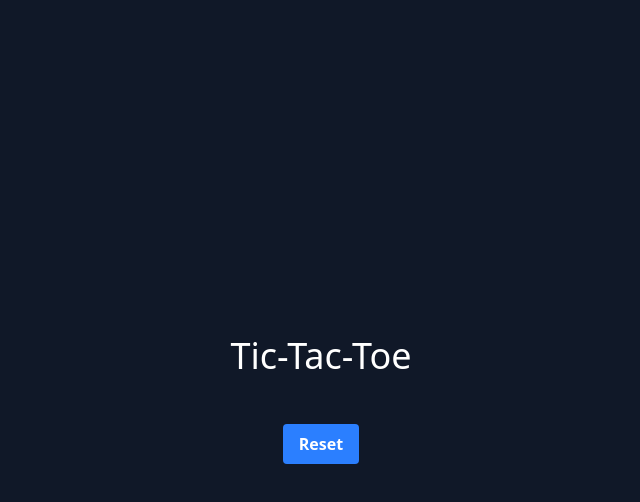
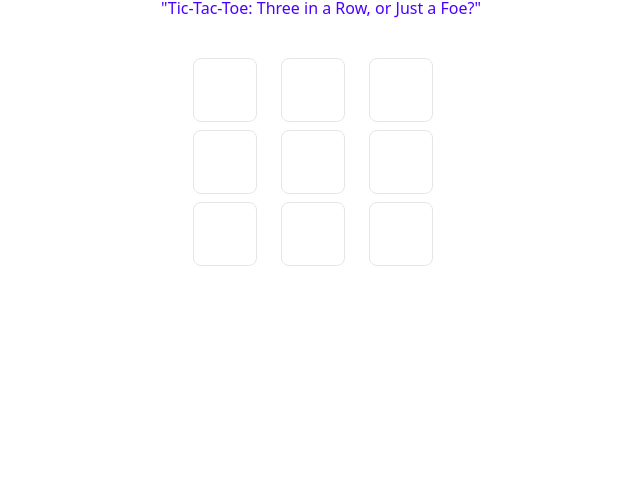
Before and after one commit to KAICHA-KL/Tic-tac-toe, a website: page index.html in a window 1280 px wide. Shown: the whole page, without its empty margins (319-959 px from the left). Drawn offline with nearby package versions, Linux system fonts and the light colour scheme.

Commit message:
Add game ui function, update index.html to simplify

```diff
--- a/index.html
+++ b/index.html
@@ -4,14 +4,12 @@
   <meta charset="UTF-8">
   <meta name="viewport" content="width=device-width, initial-scale=1.0">
   <link href="./output.css" rel="stylesheet">
+  <link href="https://cdn.jsdelivr.net/npm/daisyui@4.7.2/dist/full.min.css" rel="stylesheet" type="text/css" />
   <script src="script.js" defer></script>
 </head>
-    <body class="bg-gray-900 text-white flex flex-col items-center justify-center min-h-screen">
-        <h1 class="text-4xl mb-4">Tic-Tac-Toe</h1>
-        <div id="gameboard-container" class="mb-4"></div>
-        <div id="game-status" class="text-xl mb-4"></div>
-        <button id="reset-button" class="bg-blue-500 hover:bg-blue-700 text-white font-bold py-2 px-4 rounded">
-            Reset
-        </button>
+<body class="bg-base-100">
+  <h1 class="text-4xl font-bold text-center mt-6 mb-4 text-primary">"Tic-Tac-Toe: Three in a Row, or Just a Foe?"</h1>
+    <div id="gameboard-container" class="grid grid-cols-3 gap-2 w-64 mx-auto mt-10"></div>
+
 </body>
 </html>
--- a/script.js
+++ b/script.js
@@ -1,14 +1,12 @@
 // Gameboard array
 function gameBoard() {
     const board = [];
-
     for (let i = 0; i < 3; i++) {
         board[i] = [];
         for (let j = 0; j < 3; j++) {
             board[i].push(cell());
         }
     }
-
     return board;
 }
 
@@ -17,44 +15,27 @@ function cell() {
     let value = '';
     const getValue = () => value;
     const setValue = (newValue) => { value = newValue; };
-
-    return {
-        getValue,
-        setValue
-    };
+    return { getValue, setValue };
 }
 
 // Game overall Controller
 function controller() {
     const players = [
-        {
-            name: "player1",
-            token: 'X'
-        },
-        {
-            name: "player2",
-            token: 'Y'
-        }
+        { name: "player1", token: 'X' },
+        { name: "player2", token: 'O' }
     ];
-
-    let currentPlayerIndex = 1;  // Starts with player2
+    let currentPlayerIndex = 0; // Start with player1 (X)
     const board = gameBoard();
 
     function switchPlayer() {
-        if (currentPlayerIndex === 1) {
-            currentPlayerIndex = 0;  // Switch to player1
-        } else {
-            currentPlayerIndex = 1;  // Switch to player2
-        }
+        currentPlayerIndex = currentPlayerIndex === 0 ? 1 : 0;
     }
 
     function getCurrentPlayer() {
         return players[currentPlayerIndex];
     }
 
-
     function makeMove(row, col) {
-
         if (board[row][col].getValue() === '') {
             board[row][col].setValue(getCurrentPlayer().token);
             switchPlayer();
@@ -63,23 +44,61 @@ function controller() {
         return false;
     }
 
-    // Return controller methods
-    return {
-        makeMove,
-        getCurrentPlayer
-    };
+    function getBoard() {
+        return board;
+    }
+
+    return { makeMove, getCurrentPlayer, getBoard };
 }
 
-// Game ui and updates
+// Game UI and updates
 function gameUi() {
     const game = controller();
-    const clickableCells = document.querySelectorAll(".cells");
+    const container = document.getElementById('gameboard-container');
 
-    clickableCells.forEach(function(cell, index) {  // Added missing parenthesis
-        cell.addEventListener("click", function() {
-            const row = Math.floor(index / 3);
-            const col = index % 3;
-            const playerMove = game.makeMove(row, col);
+    function buildCellsUi(row, col) {
+        // Create the cell element directly (no extra block wrapper)
+        const cellElement = document.createElement('div');
+        cellElement.className = 'btn btn-square btn-lg btn-ghost border border-base-300 hover:bg-base-200 w-20 h-20 flex items-center justify-center';
+
+        const textElement = document.createElement('p');
+        textElement.className = 'text-4xl font-bold text-base-content';
+
+        cellElement.appendChild(textElement);
+        cellElement.dataset.row = row;
+        cellElement.dataset.col = col;
+
+        return cellElement; // Return the cell directly
+    }
+
+    function updateCellDisplay(row, col) {
+        const cellElement = container.querySelector(`[data-row="${row}"][data-col="${col}"] p`);
+        cellElement.textContent = game.getBoard()[row][col].getValue();
+    }
+
+    function initGame() {
+        if (!container) return;
+
+        for (let i = 0; i < 3; i++) {
+            for (let j = 0; j < 3; j++) {
+                const cell = buildCellsUi(i, j);
+                container.appendChild(cell);
+            }
+        }
+
+        container.querySelectorAll('.btn').forEach(cell => {
+            cell.addEventListener('click', function() {
+                const row = parseInt(this.dataset.row);
+                const col = parseInt(this.dataset.col);
+                if (game.makeMove(row, col)) {
+                    updateCellDisplay(row, col);
+                }
+            });
         });
-    });
+    }
+
+    document.addEventListener('DOMContentLoaded', initGame);
 }
+
+// Start the game UI
+gameUi();
```
Also changed, not shown: output.css.
